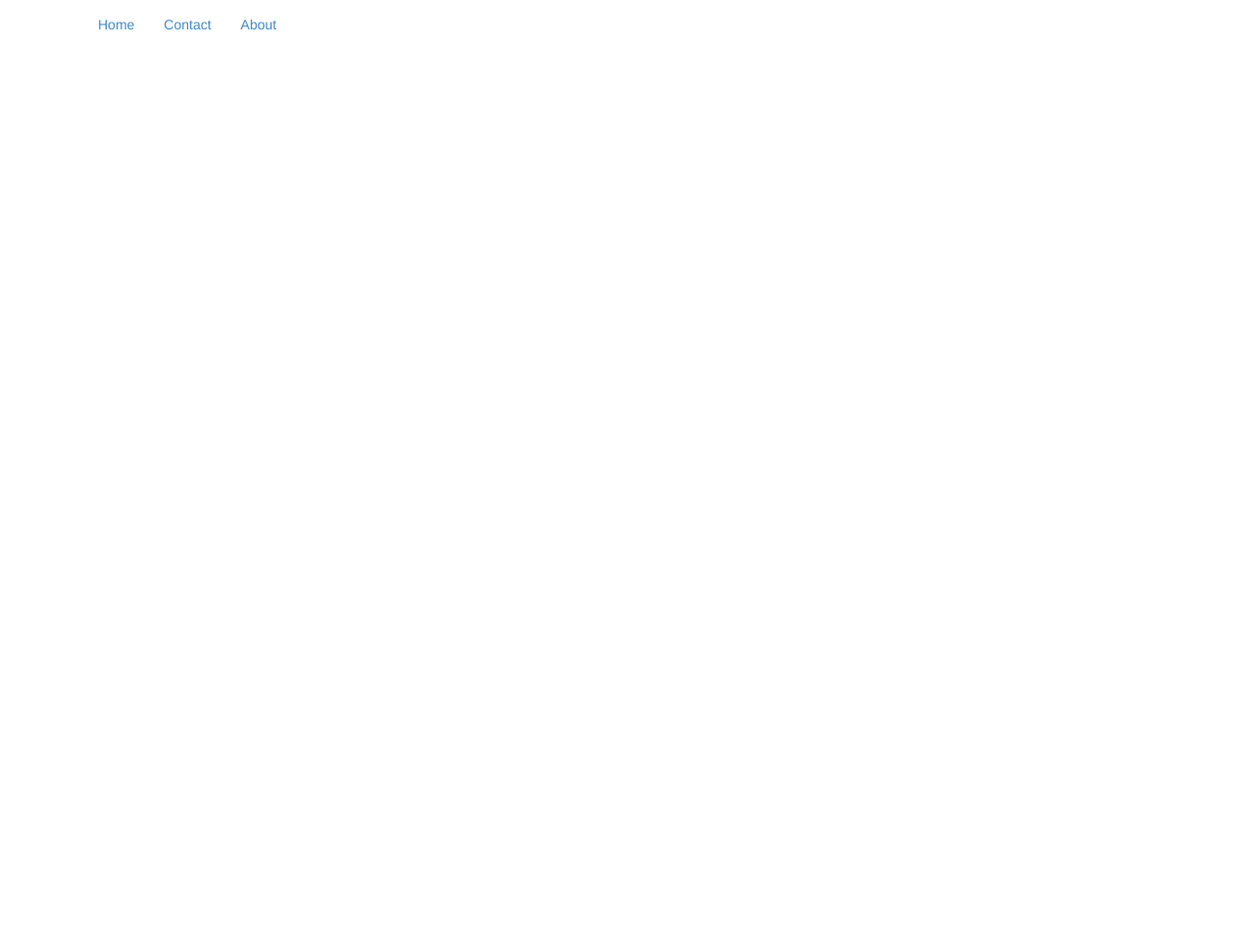
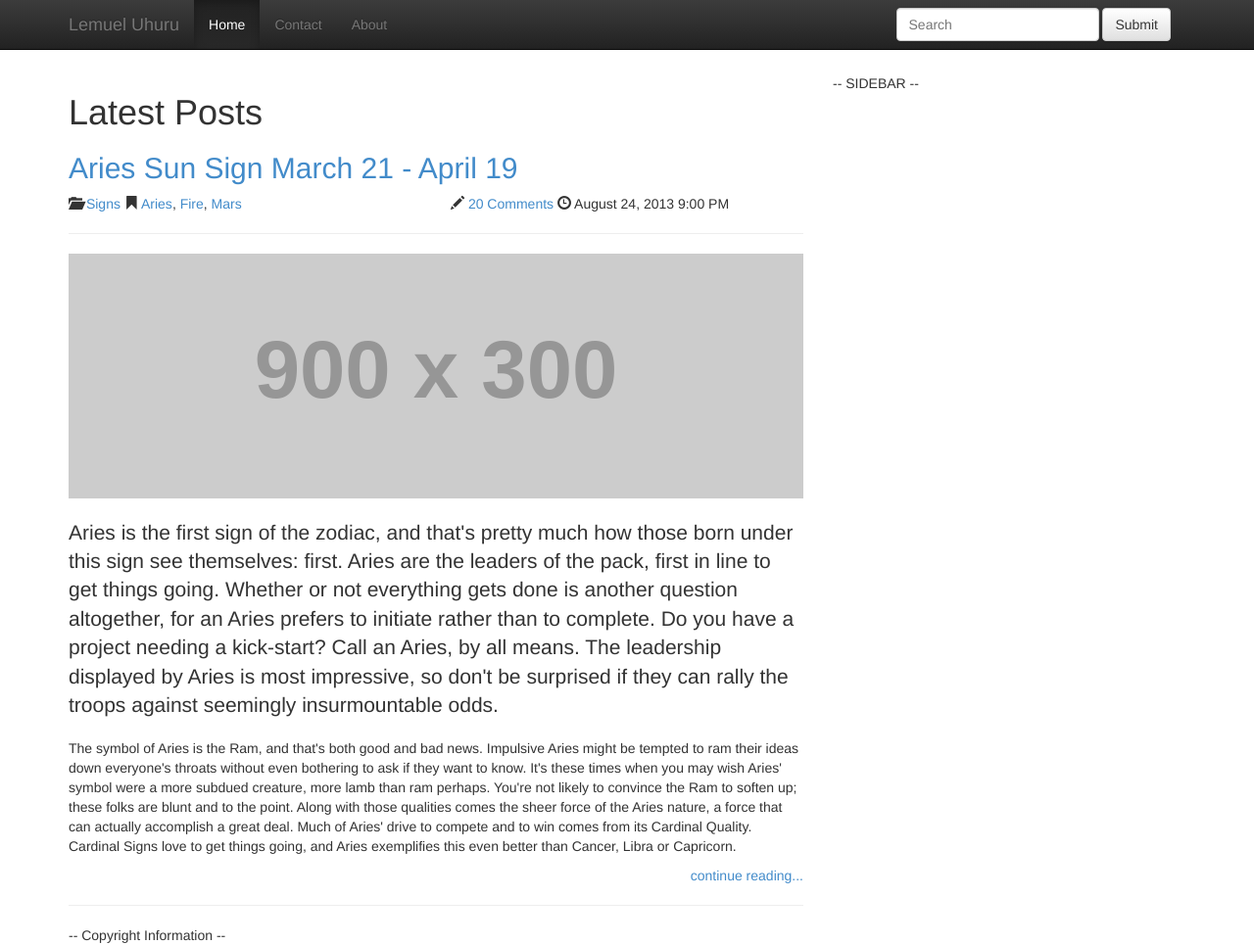
Before and after one commit to KingLemuel/bootstrap-tutorial, a plain HTML site: page index.html in a window 1280 px wide. Shown: the whole page at 98% size. Before the commit the page ends 800 px from the top, so only its background shows below. Drawn offline with Linux system fonts and the light colour scheme; placeholder pictures from the web are drawn by us.

Commit message:
add css file to adjust body margin, update index file

```diff
--- /dev/null
+++ b/blog.css
@@ -0,0 +1,3 @@
+#body {
+	margin-top: 75px;
+}
--- a/index.html
+++ b/index.html
@@ -5,15 +5,18 @@
 	<meta name="viewport" content="width=device-width, initial-scale=1.0">
 	<meta name="description" content="A Bootstrap Blog Template">
 	<meta name="author" content="Vijaya Anand">
+
 	<title>Home</title>
 
 	<!-- Bootstrap CSS file -->
 	<link href="bootstrap-3.2.0-dist/css/bootstrap.min.css" rel="stylesheet" />
 	<link href="bootstrap-3.2.0-dist/css/bootstrap-theme.min.css" rel="stylesheet" />
+	<link href='blog.css' rel="stylesheet" />
 </head>
 
 <body>
-	<header class-"navbar navbar-default bs-docs-nav" role="banner">
+	<!-- Header -->
+	<header class="navbar navbar-inverse navbar-fixed-top bs-docs-nav" role="banner">
 		<div class="container">
 			<div class="navbar-header">
 				<button class="navbar-toggle" type="button" data-toggle="collapse" data-target=".bs-navbar-collapse">
@@ -22,8 +25,15 @@
 					<span class="icon-bar"></span>
 					<span class="icon-bar"></span>
 				</button>
+				<a href="index.html" class="navbar-brand">Lemuel Uhuru</a>
 			</div>
 			<nav class="collapse navbar-collapse bs-navbar-collapse" role="navigation">
+				<form class="navbar-form navbar-right" role="search">
+					<div class="form-group">
+						<input type="text" class="form-control" placeholder="Search">
+					</div>
+					<button type="submit" class="btn btn-default">Submit</button>
+				</form>
 				<ul class="nav navbar-nav">
 					<li class="active"><a href="#">Home</a></li>
 					<li><a href="#">Contact</a></li>
@@ -32,12 +42,58 @@
 			</nav>
 		</div>
 	</header>
+	<!-- Body -->
 
-	<div = id="body" class="container">
+	<div id="body" class="container">
+		<div class="row">
+			<div class="col-md-8">
+				<h1>Latest Posts</h1>
+				<article>
+					<h2><a href="singlepost.html">Aries Sun Sign March 21 - April 19</a></h2>
+					<div class="row">
+
+						<div class="group1 col-sm-6 col-md-6">
+							<span class="glyphicon glyphicon-folder-open"></span> <a href="#">Signs</a>
+							<span class="glyphicon glyphicon-bookmark"></span> <a href="#">Aries</a>,
+							<a href="#">Fire</a>, <a href="#">Mars</a>
+						</div>
+
+						<div class="group2 col-sm-6 col-md-6">
+							<span class="glyphicon glyphicon-pencil"></span> <a href="singlepost.html#comments">20 Comments</a>
+							<span class="glyphicon glyphicon-time"></span> August 24, 2013 9:00 PM
+						</div>
+					</div>
+
+					<hr>
+
+					<img src="http://placehold.it/900x300" class="img-responsive">
+
+					<br />
+
+				<p class="lead">Aries is the first sign of the zodiac, and that's pretty much how those born under this sign see themselves: first. Aries are the leaders of the pack, first in line to get things going. Whether or not everything gets done is another question altogether, for an Aries prefers to initiate rather than to complete. Do you have a project needing a kick-start? Call an Aries, by all means. The leadership displayed by Aries is most impressive, so don't be surprised if they can rally the troops against seemingly insurmountable odds.</p>
+
+				 <p>The symbol of Aries is the Ram, and that's both good and bad news. Impulsive Aries might be tempted to ram their ideas down everyone's throats without even bothering to ask if they want to know. It's these times when you may wish Aries' symbol were a more subdued creature, more lamb than ram perhaps. You're not likely to convince the Ram to soften up; these folks are blunt and to the point. Along with those qualities comes the sheer force of the Aries nature, a force that can actually accomplish a great deal. Much of Aries' drive to compete and to win comes from its Cardinal Quality. Cardinal Signs love to get things going, and Aries exemplifies this even better than Cancer, Libra or Capricorn.</p>
+
+				 <p class="text-right">
+				 	<a href="singlepost.html" class="text-right">
+				 		continue reading...
+				 	</a>
+				 </p>
+
+				 <hr>
+				</article>
+
+
+			</div>
+			<div class="col-md-4">
+				-- SIDEBAR --
+			</div>
+		</div>
 	</div>
 
 	<footer>
-		<div="container">
+		<div class="container">
+			-- Copyright Information --
 		</div>
 	</footer>
 	<!-- Jquery and Bootstrap Script files -->
```
